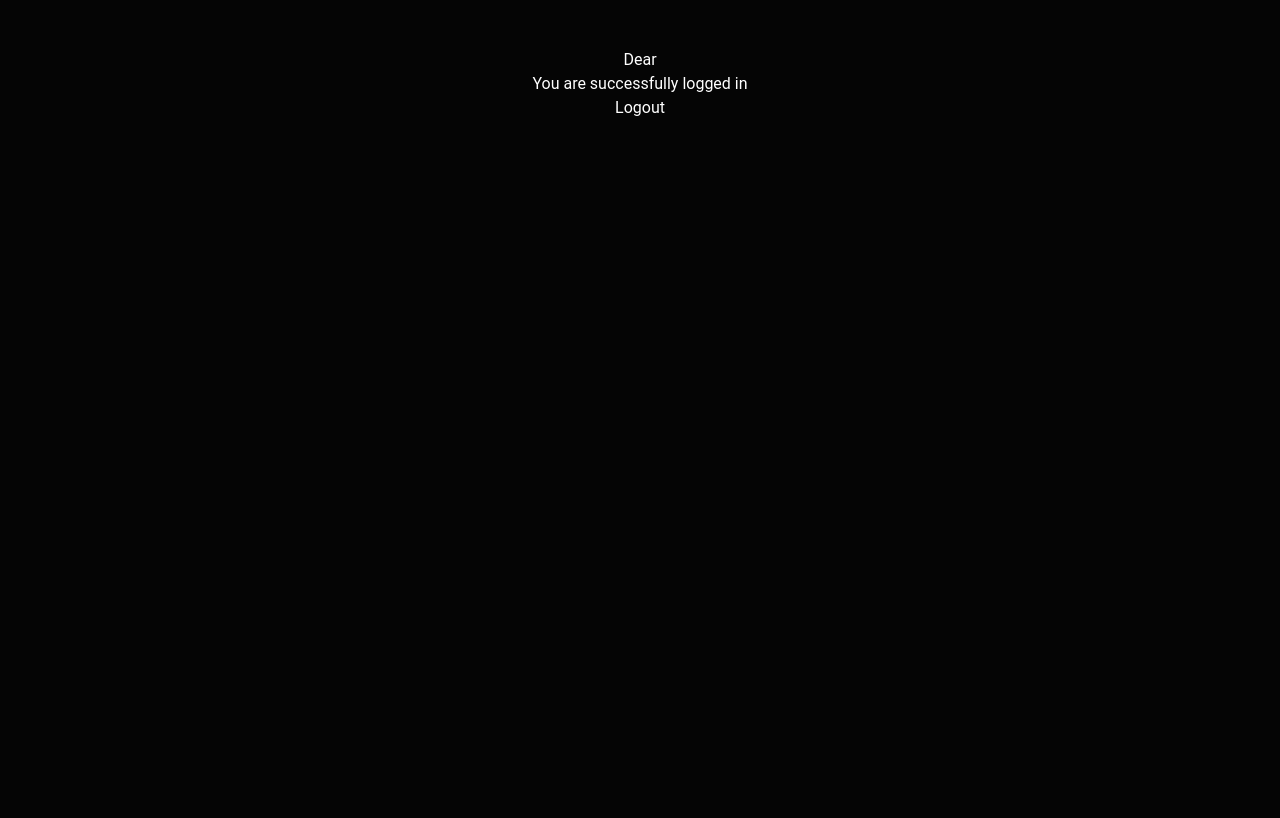
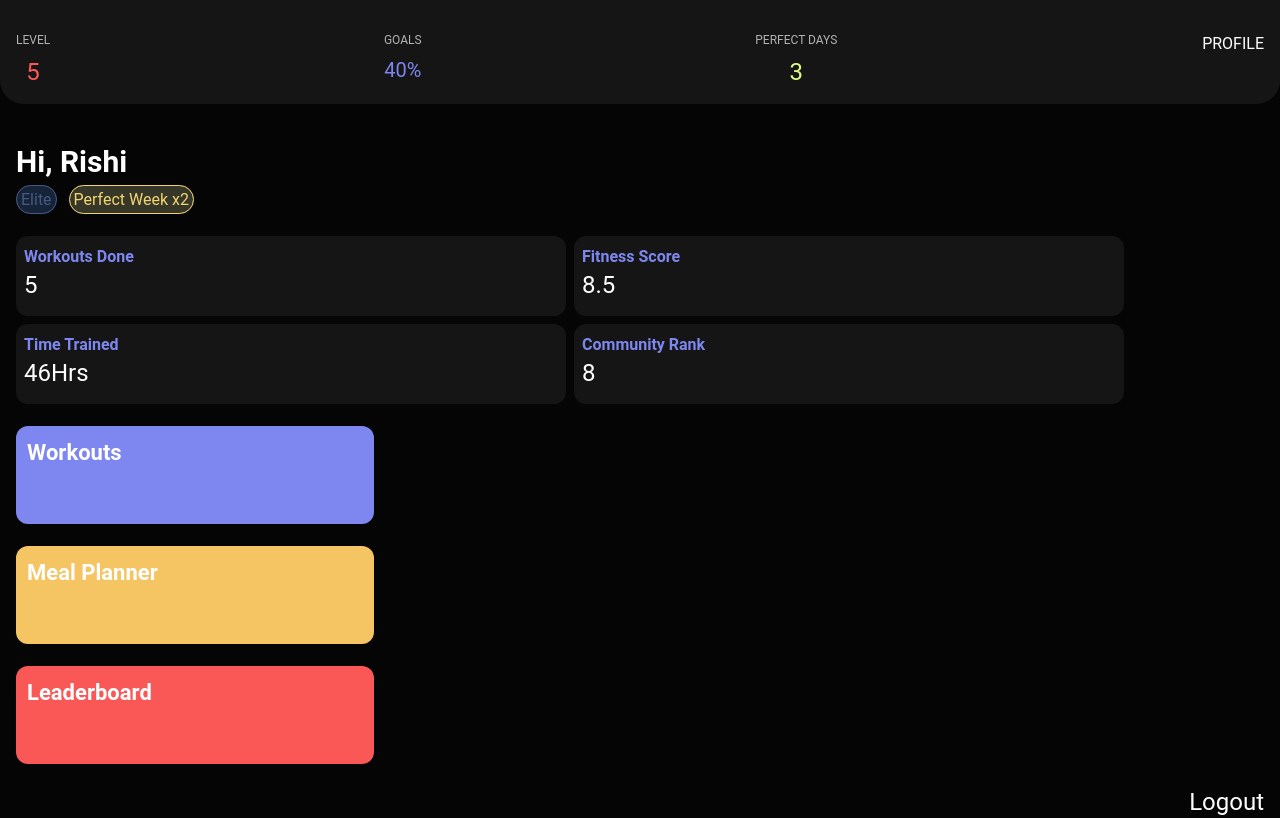
Before and after one commit to on-the-move-life/otm-client, a React (Create React App) app: page /home in a window 1280 px wide. Built offline with nearby package versions, Linux system fonts and the light colour scheme.

Commit message:
initial commit, implemented home design

```diff
--- a/src/contexts/UserContext.js
+++ b/src/contexts/UserContext.js
@@ -1 +1,45 @@
-//user generated based on the set up process
+import { useContext, useReducer, createContext } from 'react';
+
+//create a new context
+const UserContext = createContext();
+
+const initialState = {
+  user: null,
+  error: null,
+};
+
+function reducer(state, action) {
+  switch (action.type) {
+    case 'error':
+      return {
+        ...state,
+        error: action.payload,
+        user: null,
+      };
+
+    default:
+      throw new Error('Unknown action');
+  }
+}
+
+//create a provider function that will wrap the application
+function UserProvider({ children }) {
+  const [{ user, error }, dispatch] = useReducer(reducer, initialState);
+
+  return (
+    <UserContext.Provider value={{ user, error }}>
+      {children}
+    </UserContext.Provider>
+  );
+}
+
+//create a custom hook
+function useUser() {
+    const context = useContext(UserContext);
+    if (context === undefined)
+      throw new Error('UserContext was used outside the UserProvider');
+
+    return context;
+  }
+
+  export { UserProvider, useUser };
--- a/src/features/Questionnaire/LandingPage.js
+++ b/src/features/Questionnaire/LandingPage.js
@@ -1,8 +1,11 @@
+import { useAuth } from '../../contexts/AuthContext';
 import { start } from './QuestionnaireSlice';
 import { useDispatch } from 'react-redux';
 
 const LandingPage = () => {
   const dispatch = useDispatch();
+
+  const { user } = useAuth();
 
   function startQuestionnaire() {
     // dispatch
@@ -10,15 +13,15 @@ const LandingPage = () => {
   }
 
   return (
-    <div className="bg-landing-cover flex h-screen flex-col items-center justify-evenly bg-contain">
-      <div className="bg-logo ml-14 h-12 w-44 bg-no-repeat"></div>
+    <div className="flex h-screen flex-col items-center justify-evenly bg-landing-cover bg-contain">
+      <div className="ml-14 h-12 w-44 bg-logo bg-no-repeat"></div>
 
       <section className="mb-48 text-center">
         <div className=" text-3xl font-bold text-white">
           <span className="block">WELCOME,</span>
-          <span>RISHI</span>
+          <span>USER</span>
         </div>
-        <p className="text-green py-2 font-semibold leading-6">
+        <p className="py-2 font-semibold leading-6 text-green">
           Your account has been created
         </p>
       </section>
--- a/src/index.css
+++ b/src/index.css
@@ -44,16 +44,15 @@ button:active {
   color: #000000;
 }
 
-.line{
+.line {
   border: 1px solid white;
-    width: 90%;
-    height: 0px;
+  width: 90%;
+  height: 0px;
 }
 
 .multichoice{
   border-radius: 12px;
   background: rgba(61, 61, 61, 0.30);
-
   padding: 1em 0;
   color: #D6B6F0;
   margin: 0.6em 0;
@@ -68,3 +67,38 @@ background: -webkit-linear-gradient(180deg, rgba(0,0,0,1) 31%, rgba(210,45,255,1
 background: linear-gradient(180deg, rgba(0,0,0,1) 31%, rgba(210,45,255,1) 100%);
 filter: progid:DXImageTransform.Microsoft.gradient(startColorstr="#000000",endColorstr="#d22dff",GradientType=1);
 }
+
+.container div {
+  border-radius: 12px;
+  height: 5em;
+  background-color: rgba(61, 61, 61, 0.30);
+  padding: 0.5em;
+}
+.tags span {
+  border-radius: 26.6px;
+  padding: 4px;
+}
+
+.grid-title h4{
+  font-size: 16px;
+  font-weight: 600;
+  line-height: 25px;
+  color: #7E87EF;
+}
+
+.grid-title span {
+  font-size: 1.5rem;
+  line-height: 2rem;
+}
+
+.main-section {
+  font-size: 22px;
+  font-style: normal;
+  font-weight: 700;
+  line-height: 32px;
+  padding: 0.5em;
+  width: 358px;
+  height: 98px;
+  border-radius: 12px;
+  margin: 1em 0;
+}
--- a/src/pages/Home.js
+++ b/src/pages/Home.js
@@ -4,6 +4,7 @@ import { useNavigate } from 'react-router-dom';
 
 const Home = () => {
   const { logout, isSignUp } = useAuth();
+  const [user, setUser] = useState({});
 
   const navigate = useNavigate();
 
@@ -11,8 +12,6 @@ const Home = () => {
     navigate('/login', { replace: true });
     logout();
   }
-
-  const [user, setUser] = useState({});
 
   useEffect(() => {
     const theUser = localStorage.getItem('user');
@@ -23,14 +22,72 @@ const Home = () => {
   }, []);
 
   return (
-    <div style={{ textAlign: 'center', margin: '3rem' }}>
-      <h1>Dear {user?.email}</h1>
+    <div className="flex h-screen w-screen flex-col">
+      <nav className="h-{13vh} flex w-full justify-between rounded-b-3xl bg-darkGray">
+        <div className="text-lightGray flex w-8/12 justify-between px-4 pb-4 pt-8 text-xs">
+          <div className="flex flex-col items-center">
+            <span>LEVEL</span>
+            <span className="text-red mt-2 text-2xl">5</span>
+          </div>
+          <div className="flex flex-col items-center">
+            <span>GOALS</span>
+            <span className="text-blue mt-2 text-xl">40%</span>
+          </div>
+          <div className="flex flex-col items-center">
+            <span>PERFECT DAYS</span>
+            <span className="text-floYellow mt-2 text-2xl">3</span>
+          </div>
+        </div>
+        <span className="px-4 py-8">PROFILE</span>
+      </nav>
+      <section className="px-4 pb-6 pt-10">
+        <h1 className="text-3xl font-semibold">Hi, Rishi</h1>
+        <div className="tags mt-2 space-x-3">
+          <span className="border border-[#8DACEF66] bg-[#172339] text-[#8DACEF66]">
+            Elite
+          </span>
+          <span className="border border-[#F2D670] bg-[#363629] text-[#F2D670]">
+            Perfect Week x2
+          </span>
+        </div>
+      </section>
+      <section className="container grid grid-cols-2 grid-rows-2 gap-2 px-4">
+        <div className="grid-title">
+          <h4>Workouts Done</h4>
+          <span>5</span>
+        </div>
+        <div className="grid-title">
+          <h4>Fitness Score</h4>
+          <span>8.5</span>
+        </div>
+        <div className="grid-title">
+          <h4>Time Trained</h4>
+          <span>46Hrs</span>
+        </div>
+        <div className="grid-title">
+          <h4>Community Rank</h4>
+          <span>8</span>
+        </div>
+      </section>
+      <section className="px-4">
+        <div className="main-section bg-blue">
+          <h4>Workouts</h4>
+          <div></div>
+        </div>
 
-      <p>You are successfully logged in</p>
+        <div className="main-section bg-yellow">
+          <h4>Meal Planner</h4>
+          <div></div>
+        </div>
 
-      <div>
+        <div className="main-section bg-red">
+          <h4>Leaderboard</h4>
+          <div></div>
+        </div>
+      </section>
+      <footer className="px-4 text-end text-2xl">
         <button onClick={handleLogout}>Logout</button>
-      </div>
+      </footer>
     </div>
   );
 };
--- a/src/pages/Login.js
+++ b/src/pages/Login.js
@@ -92,7 +92,7 @@ const Login = () => {
             color={'#5ECC7B'}
             onClick={() => handleBack()}
           />
-          <header className="text-green my-6 text-2xl">
+          <header className="my-6 text-2xl text-green">
             Enter your log in details
           </header>
           <form
@@ -133,10 +133,10 @@ const Login = () => {
               )}
             </div>
             <button
-              disabled={!email || !password || error}
+              disabled={!email || !password}
               type="submit"
               className={`continueButton w-full ${
-                !email || !password || error ? 'bg-darkGray' : 'bg-green'
+                !email || !password ? 'bg-darkGray' : 'bg-green'
               }`}
             >
               Continue
@@ -146,19 +146,19 @@ const Login = () => {
       ) : (
         <div className="flex h-screen w-full flex-col items-center justify-evenly py-8">
           {/* DIV 1 */}
-          <header className="bg-logo ml-14 h-12 w-44 bg-no-repeat"></header>
+          <header className="ml-14 h-12 w-44 bg-logo bg-no-repeat"></header>
           {/* DIV 2 */}
           <section className="mb-48 text-center">
             <div className=" text-3xl font-bold text-white">
               <span className="block">Create Your Account</span>
             </div>
-            <p className="text-green py-2 font-semibold leading-6">
+            <p className="py-2 font-semibold leading-6 text-green">
               Lorem ipsum dolor sit amet.
             </p>
           </section>
           <footer className="flex w-11/12 flex-col items-center">
             <button
-              className="bg-green flex w-full justify-evenly rounded-xl px-3.5 py-2.5 text-lg font-semibold text-black"
+              className="flex w-full justify-evenly rounded-xl bg-green px-3.5 py-2.5 text-lg font-semibold text-black"
               onClick={() => setShowLoginInput(true)}
             >
               <HiOutlineMail size={25} />
--- a/tailwind.config.js
+++ b/tailwind.config.js
@@ -8,6 +8,12 @@ module.exports = withMT({
         green: '#5ECC7B',
         lightPurple: '#D6B6F0',
         darkGray: 'rgba(61, 61, 61, 0.30)',
+        navBackground: 'rgba(0, 0, 0, 0.09)',
+        red: '#FA5757',
+        floYellow: '#DDF988',
+        blue: '#7E87EF',
+        lightGray: '#B1B1B1',
+        yellow: '#F5C563',
       },
       backgroundImage: {
         'landing-cover': "url('../public/assets/landing-cover.png')",
```
Also changed, not shown: user.json (added, +25 -0 lines).
